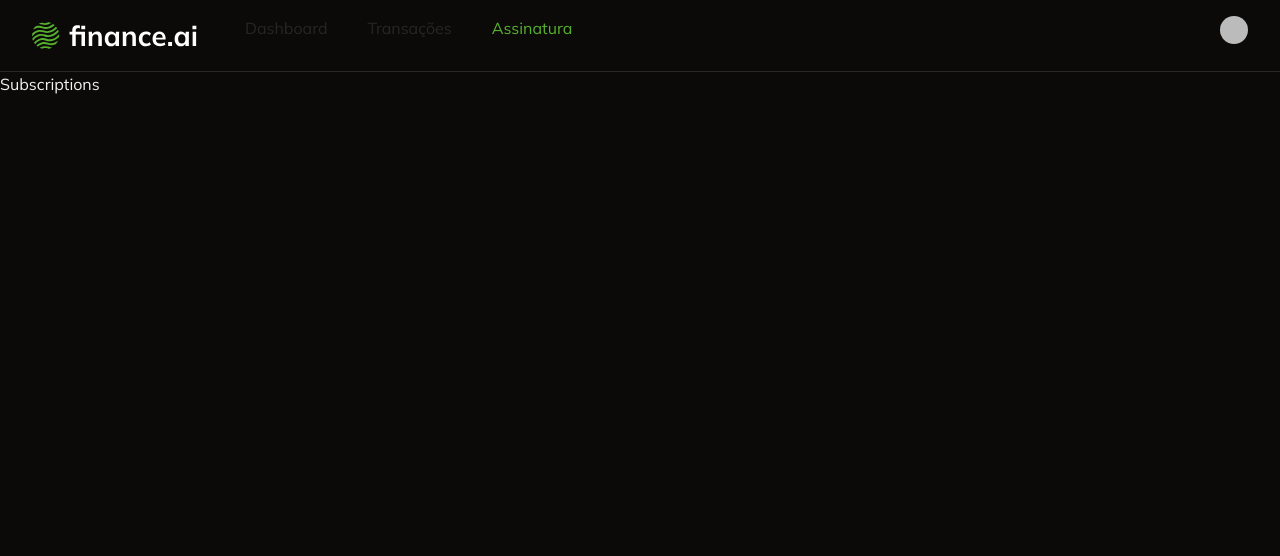
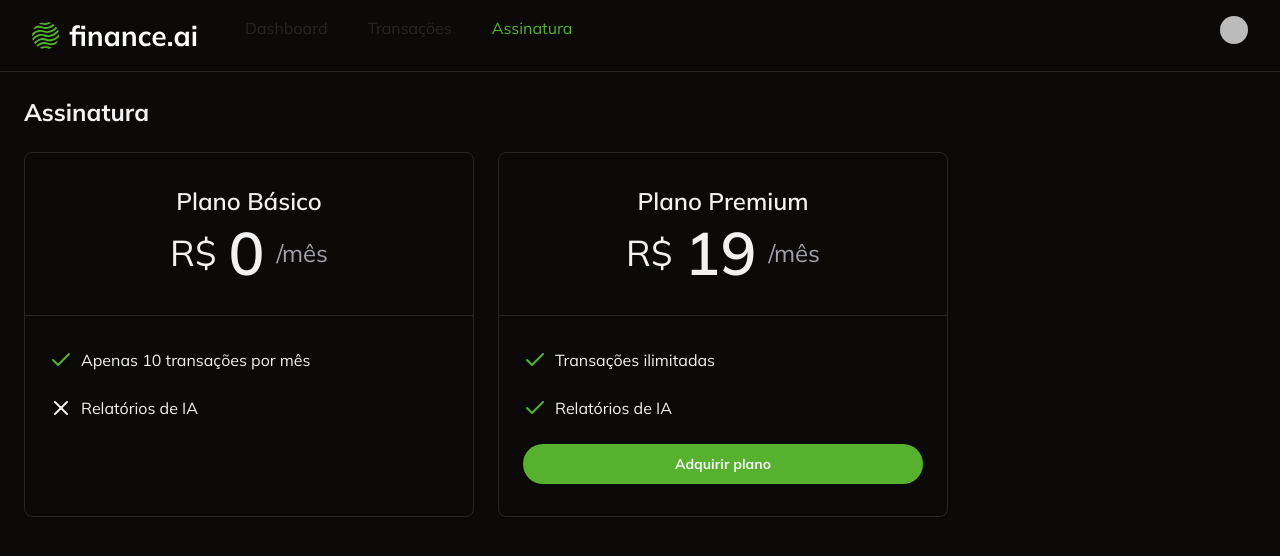
Before and after one commit to gcarpaneze/finance-ai, a Next.js app: page /subscriptions in a window 1280 px wide. Shown: the top 556 px of the page. Built offline with nearby package versions, Linux system fonts and the light colour scheme; no server answers; sample sign-in values are in the browser's storage; some icons are missing.

Commit message:
feat: ensure user is redirected to Stripe checkout

```diff
--- a/package.json
+++ b/package.json
@@ -21,6 +21,7 @@
     "@radix-ui/react-scroll-area": "^1.2.0",
     "@radix-ui/react-select": "^2.1.2",
     "@radix-ui/react-slot": "^1.1.0",
+    "@stripe/stripe-js": "^4.9.0",
     "@tanstack/react-table": "^8.20.5",
     "class-variance-authority": "^0.7.0",
     "clsx": "^2.1.1",
@@ -34,6 +35,7 @@
     "react-hook-form": "^7.53.1",
     "react-number-format": "^5.4.2",
     "recharts": "^2.13.3",
+    "stripe": "^17.3.1",
     "tailwind-merge": "^2.5.4",
     "tailwindcss-animate": "^1.0.7",
     "zod": "^3.23.8"
--- /dev/null
+++ b/src/actions/create-stripe-checkout.ts
@@ -0,0 +1,39 @@
+"use server";
+
+import { auth } from "@clerk/nextjs/server";
+import Stripe from "stripe";
+
+async function createStripeCheckout() {
+  const { userId } = await auth();
+
+  if (!userId) throw new Error("Unauthorized");
+
+  if (!process.env.STRIPE_SECRET_KEY)
+    throw new Error("Stripe secret key not found");
+
+  const stripe = new Stripe(process.env.STRIPE_SECRET_KEY, {
+    apiVersion: "2024-10-28.acacia",
+  });
+
+  const session = await stripe.checkout.sessions.create({
+    payment_method_types: ["card"],
+    mode: "subscription",
+    success_url: "http://localhost:3000",
+    cancel_url: "http://localhost:3000",
+    subscription_data: {
+      metadata: {
+        clerk_user_id: userId,
+      },
+    },
+    line_items: [
+      {
+        price: process.env.STRIPE_PREMIUM_PLAN_PRICE_ID,
+        quantity: 1,
+      },
+    ],
+  });
+
+  return { sessionId: session.id };
+}
+
+export default createStripeCheckout;
--- /dev/null
+++ b/src/app/subscriptions/_components/aquire-plan-button.tsx
@@ -0,0 +1,33 @@
+"use client";
+
+import createStripeCheckout from "@/actions/create-stripe-checkout";
+import { Button } from "@/components/ui/button";
+import { loadStripe } from "@stripe/stripe-js";
+
+function AquirePlanButton() {
+  const handleAcquirePlanClick = async () => {
+    const { sessionId } = await createStripeCheckout();
+
+    if (!process.env.NEXT_PUBLIC_STRIPE_PUBLISHABLE_KEY)
+      throw new Error("Stripe publishable not found.");
+
+    const stripe = await loadStripe(
+      process.env.NEXT_PUBLIC_STRIPE_PUBLISHABLE_KEY,
+    );
+
+    if (!stripe) throw new Error("Stripe not found.");
+
+    await stripe.redirectToCheckout({ sessionId });
+  };
+
+  return (
+    <Button
+      className="w-full rounded-full font-bold"
+      onClick={handleAcquirePlanClick}
+    >
+      Adquirir plano
+    </Button>
+  );
+}
+
+export default AquirePlanButton;
--- a/src/app/subscriptions/page.tsx
+++ b/src/app/subscriptions/page.tsx
@@ -1,18 +1,79 @@
-import Navbar from "@/components/navbar";
 import { auth } from "@clerk/nextjs/server";
 import { redirect } from "next/navigation";
+import { CheckIcon, XIcon } from "lucide-react";
+import Navbar from "@/components/navbar";
+import { Card, CardContent, CardHeader } from "@/components/ui/card";
+import { Badge } from "@/components/ui/badge";
+import AquirePlanButton from "./_components/aquire-plan-button";
 
 async function Page() {
   const { userId } = await auth();
-
   if (!userId) {
     redirect("/sign-in");
   }
 
+  const hasPremiumPlan = false;
+
   return (
     <>
       <Navbar />
-      Subscriptions
+      <div className="space-y-6 p-6">
+        <h1 className="text-2xl font-bold">Assinatura</h1>
+
+        <div className="flex gap-6">
+          <Card className="w-[450px]">
+            <CardHeader className="border-b border-solid py-8">
+              <h2 className="text-center text-2xl font-semibold">
+                Plano Básico
+              </h2>
+              <div className="flex items-center justify-center gap-3">
+                <span className="text-4xl">R$</span>
+                <span className="text-6xl font-semibold">0</span>
+                <div className="text-2xl text-muted-foreground">/mês</div>
+              </div>
+            </CardHeader>
+            <CardContent className="space-y-6 py-8">
+              <div className="flex items-center gap-2">
+                <CheckIcon className="text-primary" />
+                <p>Apenas 10 transações por mês</p>
+              </div>
+              <div className="flex items-center gap-2">
+                <XIcon />
+                <p>Relatórios de IA</p>
+              </div>
+            </CardContent>
+          </Card>
+
+          <Card className="w-[450px]">
+            <CardHeader className="relative border-b border-solid py-8">
+              {hasPremiumPlan && (
+                <Badge className="absolute left-4 top-12 bg-primary/10 text-primary">
+                  Ativo
+                </Badge>
+              )}
+              <h2 className="text-center text-2xl font-semibold">
+                Plano Premium
+              </h2>
+              <div className="flex items-center justify-center gap-3">
+                <span className="text-4xl">R$</span>
+                <span className="text-6xl font-semibold">19</span>
+                <div className="text-2xl text-muted-foreground">/mês</div>
+              </div>
+            </CardHeader>
+            <CardContent className="space-y-6 py-8">
+              <div className="flex items-center gap-2">
+                <CheckIcon className="text-primary" />
+                <p>Transações ilimitadas</p>
+              </div>
+              <div className="flex items-center gap-2">
+                <CheckIcon className="text-primary" />
+                <p>Relatórios de IA</p>
+              </div>
+              <AquirePlanButton />
+            </CardContent>
+          </Card>
+        </div>
+      </div>
     </>
   );
 }
```
Also changed, not shown: 2 other files (tests, documents, lock files or other folders).
